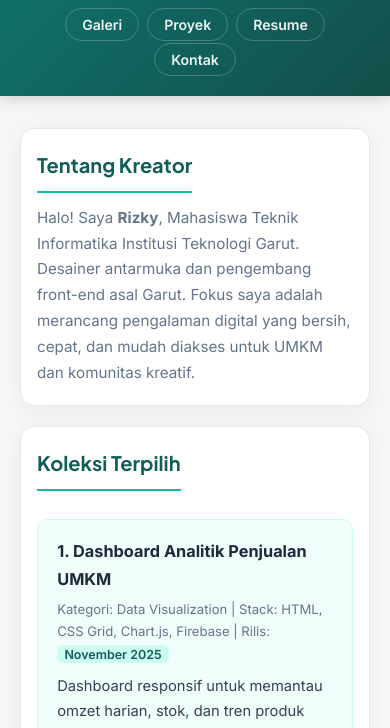
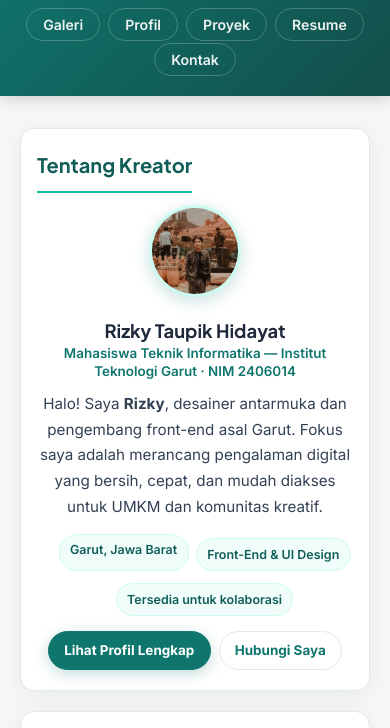
Before and after one commit to rizkyth/Praktikum-Web-2026, a plain HTML site: page pertemuan-2/index.html in a window 390 px wide. Shown: the part 78-806 px from the top of the page. Drawn offline with Linux system fonts and the light colour scheme.

Commit message:
feat(pertemuan-2): tambah tampilan profil dengan foto
- index: ganti Tentang Kreator jadi kartu profil (avatar, biodata, badge, CTA)
- tambah profil.html halaman profil lengkap + stats
- style: tambah .profil-card/.profil-avatar (img cover) dan responsive
- tambah profil.jpeg foto kreator, sinkron nav di semua halaman

```diff
--- a/pertemuan-2/index.html
+++ b/pertemuan-2/index.html
@@ -12,6 +12,7 @@
       <nav>
         <ul>
           <li><a href="index.html">Galeri</a></li>
+          <li><a href="profil.html">Profil</a></li>
           <li><a href="proyek.html">Proyek</a></li>
           <li><a href="resume.html">Resume</a></li>
           <li><a href="kontak.html">Kontak</a></li>
@@ -24,10 +25,24 @@
     <main>
       <section id="profil-kreator">
         <h2>Tentang Kreator</h2>
-        <p>
-          Halo! Saya <strong>Rizky</strong>, Mahasiswa Teknik Informatika Institusi Teknologi Garut. Desainer antarmuka dan pengembang front-end asal Garut. Fokus saya adalah merancang pengalaman digital yang bersih, cepat, dan mudah
-          diakses untuk UMKM dan komunitas kreatif.
-        </p>
+        <div class="profil-card">
+          <img class="profil-avatar" src="profil.jpeg" alt="Foto profil Rizky Taupik Hidayat" width="92" height="92" />
+          <div class="profil-body">
+            <h3>Rizky Taupik Hidayat <span>Mahasiswa Teknik Informatika — Institut Teknologi Garut &middot; NIM 2406014</span></h3>
+            <p>
+              Halo! Saya <strong>Rizky</strong>, desainer antarmuka dan pengembang front-end asal Garut. Fokus saya adalah merancang pengalaman digital yang bersih, cepat, dan mudah diakses untuk UMKM dan komunitas kreatif.
+            </p>
+            <ul class="profil-meta">
+              <li>Garut, Jawa Barat</li>
+              <li>Front-End &amp; UI Design</li>
+              <li>Tersedia untuk kolaborasi</li>
+            </ul>
+            <div class="profil-links">
+              <a class="prim" href="profil.html">Lihat Profil Lengkap</a>
+              <a href="kontak.html">Hubungi Saya</a>
+            </div>
+          </div>
+        </div>
       </section>
 
       <hr />
--- a/pertemuan-2/style.css
+++ b/pertemuan-2/style.css
@@ -1,5 +1,5 @@
 /* ===== Galeri Karya Digital - Modul 2 ===== */
-@import url('https://fonts.googleapis.com/css2?family=Inter:wght@400;600;700&family=Plus+Jakarta+Sans:wght@700&display=swap');
+@import url("https://fonts.googleapis.com/css2?family=Inter:wght@400;600;700&family=Plus+Jakarta+Sans:wght@700&display=swap");
 
 :root {
   --bg: #f8f7f5;
@@ -15,12 +15,22 @@
   --shadow-hover: 0 10px 32px rgba(15, 118, 110, 0.14);
 }
 
-* { box-sizing: border-box; margin: 0; padding: 0; }
+* {
+  box-sizing: border-box;
+  margin: 0;
+  padding: 0;
+}
 
-html { scroll-behavior: smooth; }
+html {
+  scroll-behavior: smooth;
+}
 
 body {
-  font-family: 'Inter', system-ui, -apple-system, sans-serif;
+  font-family:
+    "Inter",
+    system-ui,
+    -apple-system,
+    sans-serif;
   background: var(--bg);
   color: var(--text);
   line-height: 1.7;
@@ -28,7 +38,10 @@ body {
 }
 
 /* hide decorative hr - replaced by CSS borders */
-body > hr, main hr { display: none; }
+body > hr,
+main hr {
+  display: none;
+}
 
 /* ===== Header ===== */
 body > header {
@@ -39,11 +52,11 @@ body > header {
   position: sticky;
   top: 0;
   z-index: 10;
-  box-shadow: 0 2px 16px rgba(0,0,0,0.18);
+  box-shadow: 0 2px 16px rgba(0, 0, 0, 0.18);
 }
 
 body > header h1 {
-  font-family: 'Plus Jakarta Sans', sans-serif;
+  font-family: "Plus Jakarta Sans", sans-serif;
   font-size: 1.85rem;
   letter-spacing: -0.02em;
   margin-bottom: 0.9rem;
@@ -58,14 +71,17 @@ body > header nav ul {
 }
 
 body > header nav a {
-  color: rgba(255,255,255,0.92);
+  color: rgba(255, 255, 255, 0.92);
   text-decoration: none;
   font-size: 0.88rem;
   font-weight: 600;
   padding: 0.45rem 1rem;
   border-radius: 999px;
-  border: 1px solid rgba(255,255,255,0.22);
-  transition: background 0.18s, color 0.18s, border-color 0.18s;
+  border: 1px solid rgba(255, 255, 255, 0.22);
+  transition:
+    background 0.18s,
+    color 0.18s,
+    border-color 0.18s;
 }
 
 body > header nav a:hover {
@@ -91,7 +107,7 @@ main > section {
 }
 
 main > section h2 {
-  font-family: 'Plus Jakarta Sans', sans-serif;
+  font-family: "Plus Jakarta Sans", sans-serif;
   font-size: 1.25rem;
   color: var(--accent-dark);
   margin-bottom: 0.75rem;
@@ -100,8 +116,13 @@ main > section h2 {
   display: inline-block;
 }
 
-main > section p { color: var(--muted); font-size: 0.95rem; }
-main > section p + p { margin-top: 0.6rem; }
+main > section p {
+  color: var(--muted);
+  font-size: 0.95rem;
+}
+main > section p + p {
+  margin-top: 0.6rem;
+}
 
 /* Articles as cards */
 section article {
@@ -110,7 +131,10 @@ section article {
   border-radius: 10px;
   padding: 1.15rem 1.2rem;
   margin-top: 1rem;
-  transition: box-shadow 0.2s, transform 0.2s, border-color 0.2s;
+  transition:
+    box-shadow 0.2s,
+    transform 0.2s,
+    border-color 0.2s;
 }
 
 section article:hover {
@@ -142,7 +166,9 @@ section article a {
   text-decoration: none;
   font-size: 0.88rem;
 }
-section article a:hover { text-decoration: underline; }
+section article a:hover {
+  text-decoration: underline;
+}
 
 time {
   background: #ccfbf1;
@@ -159,10 +185,14 @@ section ul {
   color: #334155;
   font-size: 0.93rem;
 }
-section li + li { margin-top: 0.3rem; }
+section li + li {
+  margin-top: 0.3rem;
+}
 
 /* ===== Form ===== */
-form p { margin-bottom: 0.15rem; }
+form p {
+  margin-bottom: 0.15rem;
+}
 form label {
   font-weight: 600;
   font-size: 0.88rem;
@@ -184,7 +214,9 @@ form textarea {
   color: var(--text);
   background: #fff;
   outline: none;
-  transition: border-color 0.18s, box-shadow 0.18s;
+  transition:
+    border-color 0.18s,
+    box-shadow 0.18s;
 }
 
 form input:focus,
@@ -194,7 +226,9 @@ form textarea:focus {
   box-shadow: 0 0 0 3px rgba(20, 184, 166, 0.18);
 }
 
-form textarea { resize: vertical; }
+form textarea {
+  resize: vertical;
+}
 
 form button {
   font: inherit;
@@ -204,7 +238,10 @@ form button {
   border-radius: 999px;
   border: none;
   cursor: pointer;
-  transition: transform 0.15s, box-shadow 0.15s, background 0.15s;
+  transition:
+    transform 0.15s,
+    box-shadow 0.15s,
+    background 0.15s;
 }
 
 form button[type="submit"] {
@@ -241,7 +278,10 @@ body > aside h3 {
   margin-bottom: 0.3rem;
 }
 
-body > aside p { color: var(--muted); font-size: 0.93rem; }
+body > aside p {
+  color: var(--muted);
+  font-size: 0.93rem;
+}
 
 body > aside {
   background: linear-gradient(135deg, #f0fdfa, #ecfeff);
@@ -252,7 +292,9 @@ body > aside {
 }
 
 /* only keep the centered aside, not nested ones */
-main aside { display: none; }
+main aside {
+  display: none;
+}
 
 /* ===== Footer ===== */
 body > footer {
@@ -263,10 +305,163 @@ body > footer {
   margin-top: 1.5rem;
 }
 
+/* ===== Profil Kreator ===== */
+.profil-card {
+  display: flex;
+  gap: 1.4rem;
+  align-items: flex-start;
+}
+.profil-avatar {
+  width: 92px;
+  height: 92px;
+  min-width: 92px;
+  border-radius: 50%;
+  background: linear-gradient(135deg, #0f766e, #14b8a6);
+  color: #fff;
+  display: grid;
+  place-items: center;
+  font-family: "Plus Jakarta Sans", sans-serif;
+  font-size: 1.9rem;
+  font-weight: 700;
+  letter-spacing: -0.02em;
+  border: 3px solid #ccfbf1;
+  box-shadow: 0 4px 16px rgba(15, 118, 110, 0.22);
+  flex-shrink: 0;
+}
+img.profil-avatar {
+  display: block;
+  object-fit: cover;
+  object-position: center;
+  padding: 0;
+  font-size: 0;
+  background: #e2e8f0;
+}
+.profil-body {
+  flex: 1;
+  min-width: 0;
+}
+.profil-body h3 {
+  font-family: "Plus Jakarta Sans", sans-serif;
+  font-size: 1.15rem;
+  color: var(--text);
+  line-height: 1.3;
+}
+.profil-body h3 span {
+  display: block;
+  font-family: "Inter", sans-serif;
+  font-size: 0.84rem;
+  font-weight: 600;
+  color: var(--accent);
+  margin-top: 0.15rem;
+}
+.profil-body > p {
+  margin-top: 0.65rem;
+  color: #334155;
+}
+.profil-meta {
+  list-style: none;
+  display: flex;
+  flex-wrap: wrap;
+  gap: 0.45rem;
+  margin-top: 0.85rem;
+}
+.profil-meta li {
+  font-size: 0.78rem;
+  font-weight: 600;
+  color: var(--accent-dark);
+  background: #f0fdfa;
+  border: 1px solid #ccfbf1;
+  padding: 0.3rem 0.65rem;
+  border-radius: 999px;
+}
+.profil-links {
+  display: flex;
+  flex-wrap: wrap;
+  gap: 0.5rem;
+  margin-top: 0.95rem;
+}
+.profil-links a {
+  text-decoration: none;
+  font-size: 0.84rem;
+  font-weight: 700;
+  padding: 0.45rem 0.95rem;
+  border-radius: 999px;
+  border: 1.5px solid var(--border);
+  background: #fff;
+  color: var(--accent);
+  transition: all 0.18s;
+}
+.profil-links a.prim {
+  background: var(--accent);
+  color: #fff;
+  border-color: var(--accent);
+  box-shadow: 0 4px 14px rgba(15, 118, 110, 0.25);
+}
+.profil-links a:hover {
+  border-color: var(--accent-2);
+  color: var(--accent-dark);
+  transform: translateY(-1px);
+}
+.profil-links a.prim:hover {
+  background: var(--accent-dark);
+  border-color: var(--accent-dark);
+  color: #fff;
+}
+.profil-stats {
+  display: grid;
+  grid-template-columns: repeat(3, 1fr);
+  gap: 0.75rem;
+  margin-top: 1.1rem;
+}
+.profil-stat {
+  text-align: center;
+  background: #f8fafc;
+  border: 1px solid var(--border);
+  border-radius: 10px;
+  padding: 0.75rem 0.5rem;
+}
+.profil-stat strong {
+  display: block;
+  font-family: "Plus Jakarta Sans", sans-serif;
+  font-size: 1.35rem;
+  color: var(--accent-dark);
+  line-height: 1;
+}
+.profil-stat span {
+  font-size: 0.75rem;
+  font-weight: 600;
+  color: var(--muted);
+  text-transform: uppercase;
+  letter-spacing: 0.04em;
+}
+
 /* ===== Responsive ===== */
 @media (max-width: 600px) {
-  body > header h1 { font-size: 1.45rem; }
-  main > section { padding: 1.2rem 1rem; }
-  form button { width: 100%; }
-  form button[type="reset"] { margin-left: 0; margin-top: 0.5rem; }
+  body > header h1 {
+    font-size: 1.45rem;
+  }
+  main > section {
+    padding: 1.2rem 1rem;
+  }
+  .profil-card {
+    flex-direction: column;
+    align-items: center;
+    text-align: center;
+  }
+  .profil-body h3 span {
+    text-align: center;
+  }
+  .profil-meta {
+    justify-content: center;
+  }
+  .profil-links {
+    justify-content: center;
+  }
+  form button {
+    width: 100%;
+  }
+  form button[type="reset"] {
+    margin-left: 0;
+    margin-top: 0.5rem;
+  }
 }
```
Also changed, not shown: pertemuan-2/kontak.html (+1 -0 lines), pertemuan-2/profil.html (added, +91 -0 lines), pertemuan-2/proyek.html (+2 -1 lines), pertemuan-2/resume.html (+1 -0 lines), pertemuan-2/profil.jpeg (added).
